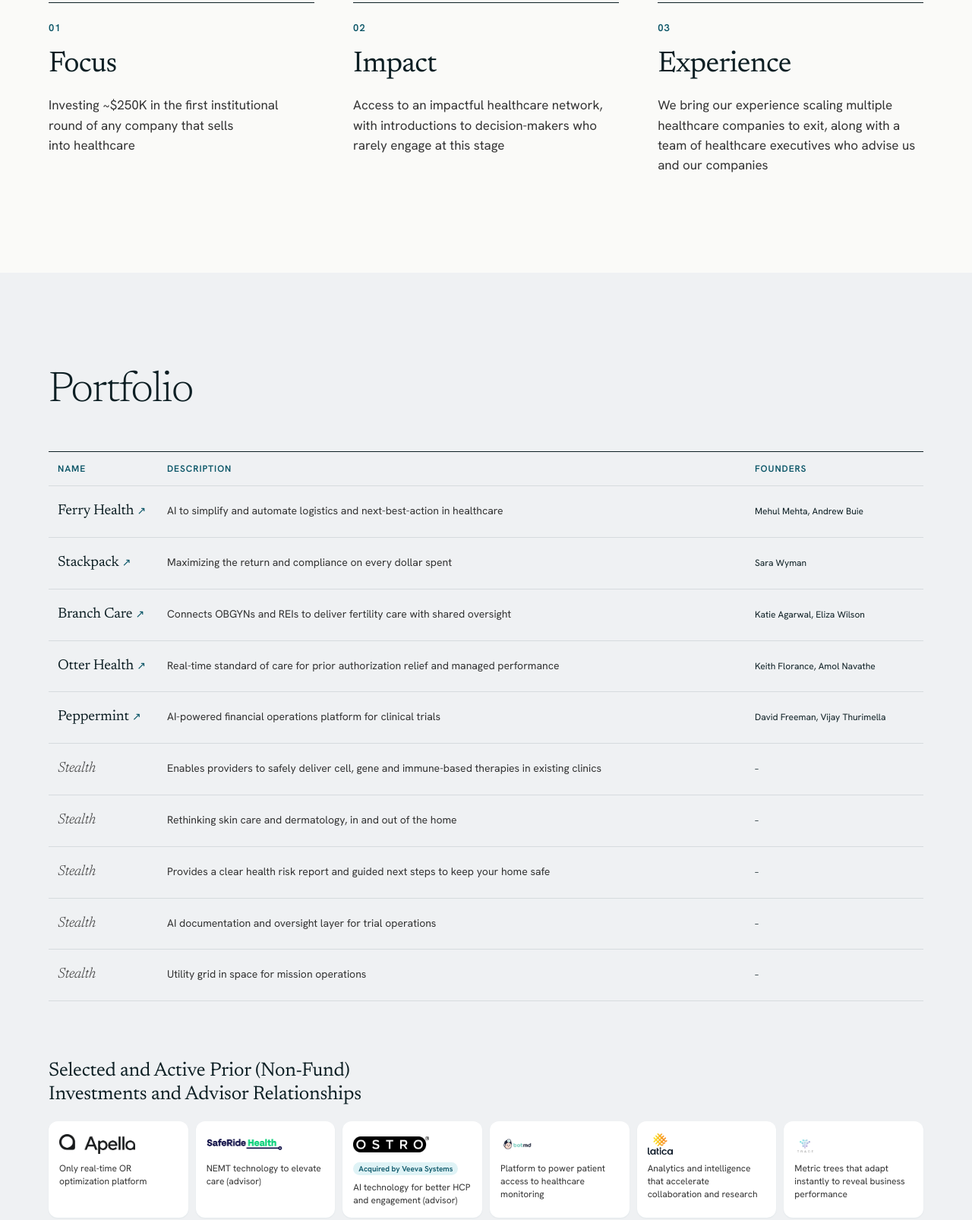
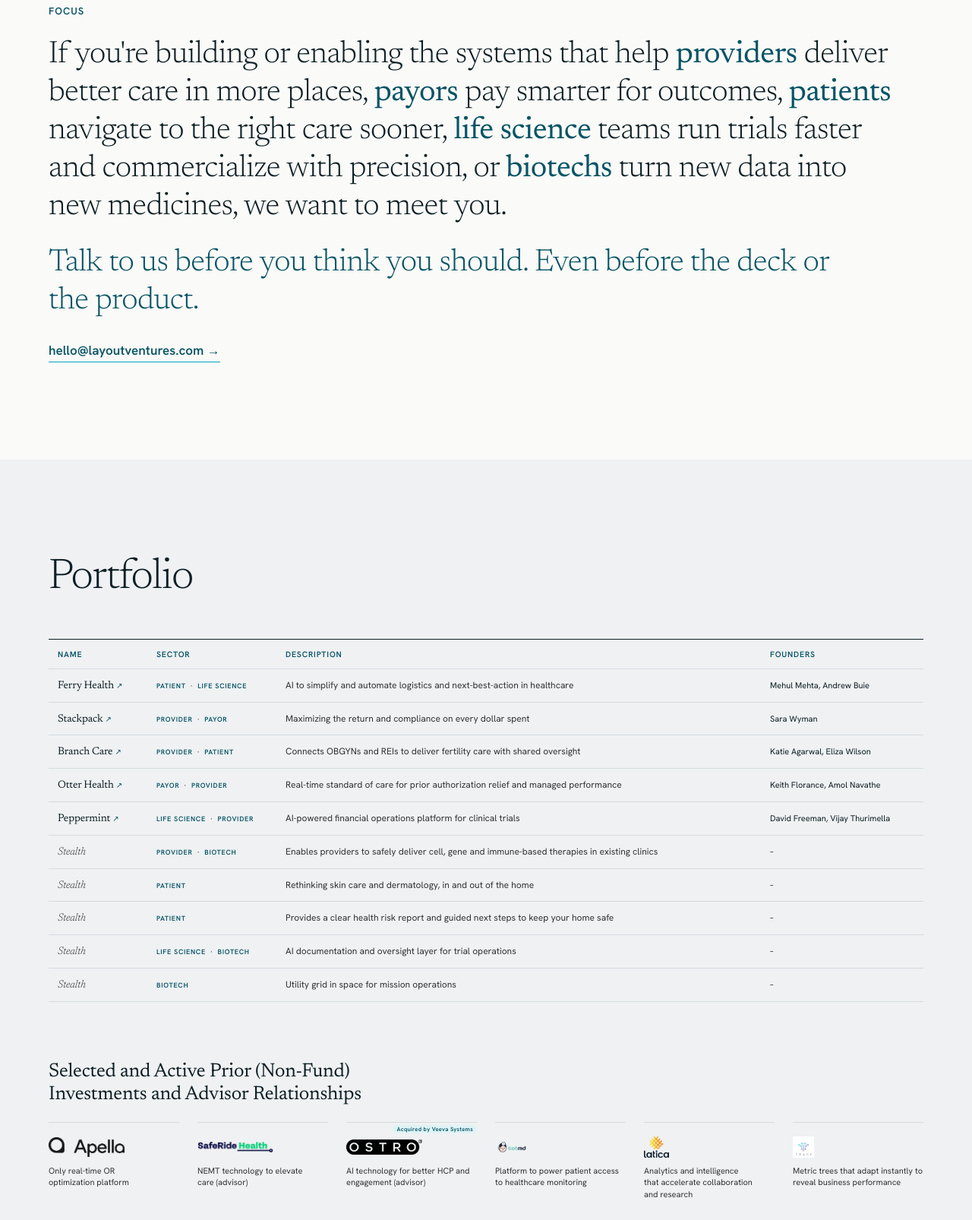
Before and after one commit to aaronlayout/layout-ventures-website, a plain HTML site: page index.html in a window 1280 px wide. Shown: the part 856-2462 px from the top of the page at 76% size. Drawn offline with Linux system fonts and the light colour scheme.

Commit message:
Change language on website

```diff
--- a/index.html
+++ b/index.html
@@ -20,10 +20,11 @@
   <button class="menu-toggle" aria-expanded="false" aria-label="Toggle menu">Menu</button>
   <nav class="nav">
     <a href="#home">Home</a>
-    <a href="#about">About</a>
+    <a href="#about">Focus</a>
     <a href="#portfolio">Portfolio</a>
     <a href="#team">Team</a>
     <a href="#newsletter">Newsletter</a>
+    <a href="mailto:hello@layoutventures.com">Contact</a>
   </nav>
 </header>
 
@@ -32,29 +33,19 @@
   <div class="wrap">
     <div class="hero-rule"></div>
     <h1>Unlocking the biggest missions impacting&nbsp;healthcare at the earliest stages</h1>
-    <p>We back any innovative technology that makes healthcare cheaper, better, faster, or more accessible, whether it's clinical or behind the scenes, and bring a hands-on network of trusted stakeholders.</p>
+    <dl class="terms">
+      <div class="term"><dt>Check Size</dt><dd class="lg">~$250K</dd></div>
+      <div class="term"><dt>Stage</dt><dd>First institutional capital. Only.</dd></div>
+      <div class="term"><dt>Distribution</dt><dd>Intros to the health system, payor and pharma leaders who rarely meet companies this early.</dd></div>
+    </dl>
   </div>
 </section>
 
 <section class="section" id="about">
   <div class="wrap">
-    <div class="pillars">
-      <div class="pillar">
-        <span class="eyebrow">01</span>
-        <h3>Focus</h3>
-        <p>Investing ~$250K in the first institutional round of any company that sells into healthcare</p>
-      </div>
-      <div class="pillar">
-        <span class="eyebrow">02</span>
-        <h3>Impact</h3>
-        <p>Access to an impactful healthcare network, with introductions to decision-makers who rarely engage at this stage</p>
-      </div>
-      <div class="pillar">
-        <span class="eyebrow">03</span>
-        <h3>Experience</h3>
-        <p>We bring our experience scaling multiple healthcare companies to exit, along with a team of healthcare executives who advise us and our companies</p>
-      </div>
-    </div>
+    <span class="eyebrow">FOCUS</span>
+    <p class="focus-line">If you're building or enabling the systems that help <b>providers</b> deliver better care in more places, <b>payors</b> pay smarter for outcomes, <b>patients</b> navigate to the right care sooner, <b>life science</b> teams run trials faster and commercialize with precision, or <b>biotechs</b> turn new data into new medicines, we want to meet you. <span class="cta">Talk to us before you think you should. Even before the deck or the product.</span></p>
+    <a class="focus-mail" href="mailto:hello@layoutventures.com">hello@layoutventures.com <span aria-hidden="true">→</span></a>
   </div>
 </section>
 
@@ -62,17 +53,17 @@
   <div class="wrap">
     <h2 class="section-title">Portfolio</h2>
     <div class="pf-table" role="table">
-      <div class="pf-row pf-head"><span>Name</span><span>Description</span><span>Founders</span></div>
-      <a class="pf-row" href="https://ferry.health/" target="_blank" rel="noopener"><span class="pf-name">Ferry Health <span class="pf-arrow">↗</span></span><span class="pf-desc">AI to simplify and automate logistics and next-best-action in healthcare</span><span class="pf-founders">Mehul Mehta, Andrew Buie</span></a>
-      <a class="pf-row" href="https://www.stackpack.co/" target="_blank" rel="noopener"><span class="pf-name">Stackpack <span class="pf-arrow">↗</span></span><span class="pf-desc">Maximizing the return and compliance on every dollar spent</span><span class="pf-founders">Sara Wyman</span></a>
-      <a class="pf-row" href="https://www.branchcare.com/" target="_blank" rel="noopener"><span class="pf-name">Branch Care <span class="pf-arrow">↗</span></span><span class="pf-desc">Connects OBGYNs and REIs to deliver fertility care with shared oversight</span><span class="pf-founders">Katie Agarwal, Eliza Wilson</span></a>
-      <a class="pf-row" href="https://www.otter-health.com/" target="_blank" rel="noopener"><span class="pf-name">Otter Health <span class="pf-arrow">↗</span></span><span class="pf-desc">Real-time standard of care for prior authorization relief and managed performance</span><span class="pf-founders">Keith Florance, Amol Navathe</span></a>
-      <a class="pf-row" href="https://www.getpeppermint.ai/" target="_blank" rel="noopener"><span class="pf-name">Peppermint <span class="pf-arrow">↗</span></span><span class="pf-desc">AI-powered financial operations platform for clinical trials</span><span class="pf-founders">David Freeman, Vijay Thurimella</span></a>
-      <div class="pf-row stealth"><span class="pf-name">Stealth</span><span class="pf-desc">Enables providers to safely deliver cell, gene and immune-based therapies in existing clinics</span><span class="pf-founders">–</span></div>
-      <div class="pf-row stealth"><span class="pf-name">Stealth</span><span class="pf-desc">Rethinking skin care and dermatology, in and out of the home</span><span class="pf-founders">–</span></div>
-      <div class="pf-row stealth"><span class="pf-name">Stealth</span><span class="pf-desc">Provides a clear health risk report and guided next steps to keep your home safe</span><span class="pf-founders">–</span></div>
-      <div class="pf-row stealth"><span class="pf-name">Stealth</span><span class="pf-desc">AI documentation and oversight layer for trial operations</span><span class="pf-founders">–</span></div>
-      <div class="pf-row stealth"><span class="pf-name">Stealth</span><span class="pf-desc">Utility grid in space for mission operations</span><span class="pf-founders">–</span></div>
+      <div class="pf-row pf-head"><span>Name</span><span>Sector</span><span>Description</span><span>Founders</span></div>
+      <a class="pf-row" href="https://ferry.health/" target="_blank" rel="noopener"><span class="pf-name">Ferry Health <span class="pf-arrow">↗</span></span><span class="pf-sector"><i>Patient</i><i>Life Science</i></span><span class="pf-desc">AI to simplify and automate logistics and next-best-action in healthcare</span><span class="pf-founders">Mehul Mehta, Andrew Buie</span></a>
+      <a class="pf-row" href="https://www.stackpack.co/" target="_blank" rel="noopener"><span class="pf-name">Stackpack <span class="pf-arrow">↗</span></span><span class="pf-sector"><i>Provider</i><i>Payor</i></span><span class="pf-desc">Maximizing the return and compliance on every dollar spent</span><span class="pf-founders">Sara Wyman</span></a>
+      <a class="pf-row" href="https://www.branchcare.com/" target="_blank" rel="noopener"><span class="pf-name">Branch Care <span class="pf-arrow">↗</span></span><span class="pf-sector"><i>Provider</i><i>Patient</i></span><span class="pf-desc">Connects OBGYNs and REIs to deliver fertility care with shared oversight</span><span class="pf-founders">Katie Agarwal, Eliza Wilson</span></a>
+      <a class="pf-row" href="https://www.otter-health.com/" target="_blank" rel="noopener"><span class="pf-name">Otter Health <span class="pf-arrow">↗</span></span><span class="pf-sector"><i>Payor</i><i>Provider</i></span><span class="pf-desc">Real-time standard of care for prior authorization relief and managed performance</span><span class="pf-founders">Keith Florance, Amol Navathe</span></a>
+      <a class="pf-row" href="https://www.getpeppermint.ai/" target="_blank" rel="noopener"><span class="pf-name">Peppermint <span class="pf-arrow">↗</span></span><span class="pf-sector"><i>Life Science</i><i>Provider</i></span><span class="pf-desc">AI-powered financial operations platform for clinical trials</span><span class="pf-founders">David Freeman, Vijay Thurimella</span></a>
+      <div class="pf-row stealth"><span class="pf-name">Stealth</span><span class="pf-sector"><i>Provider</i><i>Biotech</i></span><span class="pf-desc">Enables providers to safely deliver cell, gene and immune-based therapies in existing clinics</span><span class="pf-founders">–</span></div>
+      <div class="pf-row stealth"><span class="pf-name">Stealth</span><span class="pf-sector"><i>Patient</i></span><span class="pf-desc">Rethinking skin care and dermatology, in and out of the home</span><span class="pf-founders">–</span></div>
+      <div class="pf-row stealth"><span class="pf-name">Stealth</span><span class="pf-sector"><i>Patient</i></span><span class="pf-desc">Provides a clear health risk report and guided next steps to keep your home safe</span><span class="pf-founders">–</span></div>
+      <div class="pf-row stealth"><span class="pf-name">Stealth</span><span class="pf-sector"><i>Life Science</i><i>Biotech</i></span><span class="pf-desc">AI documentation and oversight layer for trial operations</span><span class="pf-founders">–</span></div>
+      <div class="pf-row stealth"><span class="pf-name">Stealth</span><span class="pf-sector"><i>Biotech</i></span><span class="pf-desc">Utility grid in space for mission operations</span><span class="pf-founders">–</span></div>
     </div>
     <h3 class="subsection-title">Selected and Active Prior (Non-Fund) Investments and Advisor Relationships</h3>
     <div class="mini-cards">
@@ -112,7 +103,7 @@
         <div class="avatar lg"><img src="Aaron_Photo.jpg" alt="Aaron Szekel"></div>
         <div class="person">
           <span class="name">Aaron Szekel</span>
-          <span class="role">Partner</span>
+          <span class="role">Managing Partner</span>
           <a class="li" href="https://www.linkedin.com/in/aaronszekel/" target="_blank" rel="noopener">LinkedIn ↗</a>
         </div>
       </div>
--- a/styles.css
+++ b/styles.css
@@ -22,11 +22,7 @@ a:hover{color:var(--teal)}
 .nav a:hover{color:var(--tint)}
 .nav a.active{border-bottom-color:var(--teal)}
 .menu-toggle{display:none;background:none;border:0;color:#fff;font:inherit;font-size:15px;font-weight:600;cursor:pointer;padding:6px 0}
-@media (max-width:760px){
-  .menu-toggle{display:block}
-  .nav{display:none;position:absolute;top:100%;left:0;right:0;background:var(--deep);flex-direction:column;align-items:flex-start;padding:8px var(--pad) 24px;gap:8px;border-bottom:1px solid rgba(255,255,255,.12)}
-  .nav.open{display:flex}
-}
+.header .nav,.header .menu-toggle{display:none}
 
 /* Hero + mastheads */
 .hero{background:var(--deep);color:#fff;padding:clamp(80px,14vh,180px) var(--pad) clamp(64px,9vw,128px);min-height:82vh;display:flex;flex-direction:column;justify-content:flex-end}
@@ -62,14 +58,14 @@ a.card:hover{transform:translateY(-3px);box-shadow:0 12px 28px rgba(8,84,102,.12
 .section:not(.gray) .card{background:#fff;box-shadow:0 0 0 1px var(--line)}
 .section:not(.gray) a.card:hover{box-shadow:0 0 0 1px var(--line),0 12px 28px rgba(8,84,102,.12)}
 
-.mini-cards{display:grid;grid-template-columns:repeat(auto-fit,minmax(140px,1fr));gap:10px}
-.mini{background:#fff;border-radius:12px;padding:14px;display:flex;flex-direction:column;gap:8px;align-items:flex-start;color:var(--ink);box-shadow:0 1px 2px rgba(8,84,102,.06);transition:transform .2s ease,box-shadow .2s ease}
-.mini:hover{transform:translateY(-2px);box-shadow:0 8px 20px rgba(8,84,102,.12);color:var(--ink)}
-.section:not(.gray) .mini{box-shadow:0 0 0 1px var(--line)}
+.mini-cards{display:grid;grid-template-columns:repeat(auto-fit,minmax(150px,1fr));gap:28px 24px}
+.mini{position:relative;background:transparent;border-top:1px solid var(--line);padding:16px 0 0;display:flex;flex-direction:column;gap:8px;align-items:flex-start;color:var(--ink);transition:border-color .2s ease}
+.mini:hover{border-top-color:var(--teal);color:var(--ink)}
 .mini-logo{height:32px;display:flex;align-items:center}
 .mini-logo img{max-height:28px;max-width:100px;object-fit:contain}
-.mini span.desc{font-size:12px;line-height:1.4;color:var(--text);text-wrap:pretty}
+.mini span.desc{font-size:11px;line-height:1.4;color:var(--text);text-wrap:pretty}
 .badge{font-size:10px;font-weight:600;color:var(--deep);background:#dff3f6;padding:2px 7px;border-radius:999px}
+.mini .badge{position:absolute;top:3px;right:0;white-space:nowrap;font-size:7.5px;letter-spacing:.04em;line-height:1.2;padding:1px 5px}
 
 /* Team */
 .team-feature{display:flex;flex-wrap:wrap;gap:clamp(32px,5vw,72px);align-items:center}
@@ -140,19 +136,36 @@ a.card:hover{transform:translateY(-3px);box-shadow:0 12px 28px rgba(8,84,102,.12
 
 /* Portfolio table */
 .pf-table{border-top:1px solid var(--ink)}
-.pf-row{display:grid;grid-template-columns:minmax(0,1.1fr) minmax(0,2.4fr) minmax(0,1.3fr);gap:24px;padding:22px 12px;border-bottom:1px solid var(--line);color:var(--ink);align-items:baseline;transition:background .15s ease}
+.pf-row{display:grid;grid-template-columns:minmax(0,1.1fr) minmax(0,2.4fr) minmax(0,1.3fr);gap:24px;padding:16px 12px;border-bottom:1px solid var(--line);color:var(--ink);align-items:baseline;transition:background .15s ease}
 a.pf-row:hover{background:#fff;color:var(--ink)}
 a.pf-row:hover .pf-name{color:var(--teal)}
-.pf-head{font-size:12px;font-weight:600;letter-spacing:.08em;text-transform:uppercase;color:var(--deep);padding-top:14px;padding-bottom:14px}
-.pf-name{font-family:var(--serif);font-weight:400;font-size:clamp(20px,1.8vw,24px);letter-spacing:-.01em;line-height:1.2;color:var(--ink);transition:color .15s ease}
+.pf-head{font-size:10.5px;font-weight:600;letter-spacing:.08em;text-transform:uppercase;color:var(--deep);padding-top:12px;padding-bottom:12px}
+.pf-name{font-family:var(--serif);font-weight:400;font-size:clamp(17px,1.4vw,19px);letter-spacing:-.01em;line-height:1.2;color:var(--ink);transition:color .15s ease}
 .pf-row.stealth .pf-name{color:var(--text);font-style:italic}
-.pf-arrow{font-family:'Hanken Grotesk',system-ui,sans-serif;font-size:14px;color:var(--deep)}
-.pf-desc{font-size:16px;line-height:1.5;color:var(--text);text-wrap:pretty}
-.pf-founders{font-size:15px;line-height:1.5;color:var(--ink)}
+.pf-arrow{font-family:'Hanken Grotesk',system-ui,sans-serif;font-size:12px;color:var(--deep)}
+.pf-desc{font-size:14px;line-height:1.5;color:var(--text);text-wrap:pretty}
+.pf-founders{font-size:13px;line-height:1.5;color:var(--ink)}
+.pf-sector{display:flex;flex-direction:row;gap:0;font-size:9px;font-weight:600;letter-spacing:.08em;text-transform:uppercase;color:var(--deep);white-space:nowrap}
+.pf-sector i{font-style:normal}
+.pf-sector i+i::before{content:"\00b7";margin:0 6px;color:var(--text)}
+
+/* Terms strip (hero) */
+.terms{display:grid;grid-template-columns:minmax(0,.7fr) minmax(0,1fr) minmax(0,2fr);gap:clamp(20px,3vw,48px);margin:0;padding:0;max-width:1100px}
+.term{border-top:1px solid rgba(255,255,255,.22);padding-top:12px;display:flex;flex-direction:column;gap:5px}
+.term dt{font-size:10px;font-weight:600;letter-spacing:.14em;text-transform:uppercase;color:var(--tint)}
+.term dd{margin:0;font-family:var(--serif);font-weight:300;font-size:clamp(15px,1.05vw,17px);line-height:1.4;letter-spacing:.005em;color:rgba(255,255,255,.88);text-wrap:pretty}
+@media (max-width:760px){.terms{grid-template-columns:1fr}}
+
+/* Focus statement */
+.focus-line{font-family:var(--serif);font-weight:300;font-size:clamp(28px,3.2vw,48px);line-height:1.22;letter-spacing:-.015em;max-width:1120px;margin:24px 0 0;color:var(--ink);text-wrap:pretty}
+.focus-line b{font-weight:400;color:var(--deep)}
+.focus-line .cta{display:block;margin-top:.6em;color:var(--deep)}
+.focus-mail{display:inline-block;margin-top:28px;font-size:17px;font-weight:600;color:var(--deep);border-bottom:1px solid var(--teal);padding-bottom:4px}
+.focus-mail:hover{color:var(--teal)}
 @media (max-width:899px){
   .pf-head{display:none}
   .pf-row{grid-template-columns:1fr;gap:6px;padding:20px 4px}
-  .pf-founders{color:var(--text);font-size:14px}
+  .pf-founders{color:var(--text);font-size:12.5px}
 }
 
 section[id],footer[id]{scroll-margin-top:74px}
@@ -160,8 +173,34 @@ section[id],footer[id]{scroll-margin-top:74px}
 
 .pf-table{container-type:inline-size}
 @media (min-width:900px){
-  .pf-row{grid-template-columns:120px minmax(0,1fr) 210px;column-gap:24px;align-items:baseline}
-  .pf-name{font-size:19px;white-space:nowrap}
-  .pf-desc{white-space:nowrap;font-size:min(14px,calc((100cqw - 405px) / 43))}
-  .pf-founders{font-size:12px;white-space:nowrap}
+  .pf-row{grid-template-columns:110px 150px minmax(0,1fr) 190px;column-gap:20px;align-items:baseline;padding-top:12px;padding-bottom:12px}
+  .pf-name{font-size:14px;white-space:nowrap}
+  .pf-arrow{font-size:10px}
+  .pf-desc{white-space:nowrap;font-size:min(12px,calc((100cqw - 534px) / 46))}
+  .pf-founders{font-size:11px;white-space:nowrap}
 }
+
+/* Mobile */
+@media (max-width:760px){
+  .header{padding-top:16px;padding-bottom:16px}
+  .header-logo{height:28px}
+  .hero{min-height:auto;padding-top:72px;padding-bottom:56px}
+  .hero-rule{margin-bottom:24px}
+  .hero h1{font-size:clamp(34px,9vw,44px);margin-bottom:32px}
+  .terms{gap:16px}
+  .term dd{font-size:16px}
+  .section{padding-top:56px;padding-bottom:56px}
+  .focus-line{font-size:clamp(22px,6vw,28px);line-height:1.28}
+  .focus-mail{font-size:16px;margin-top:20px;word-break:break-all}
+  .section-title{font-size:36px;margin-bottom:24px}
+  .pf-row{padding:14px 0}
+  .pf-name{font-size:17px}
+  .pf-desc{font-size:14px}
+  .subsection-title{font-size:20px;margin-top:48px}
+  .mini-cards{grid-template-columns:repeat(2,minmax(0,1fr));gap:24px 16px}
+  .avatar.lg{width:180px;height:180px}
+  .member .name{font-size:30px}
+  .footer .wrap{gap:36px}
+  .footer-logo{height:36px}
+  .newsletter-form{min-width:100%}
+}
```
Also changed, not shown: about.html (+3 -2 lines), portfolio.html (+13 -12 lines), team.html (+3 -2 lines), 1 other file.
